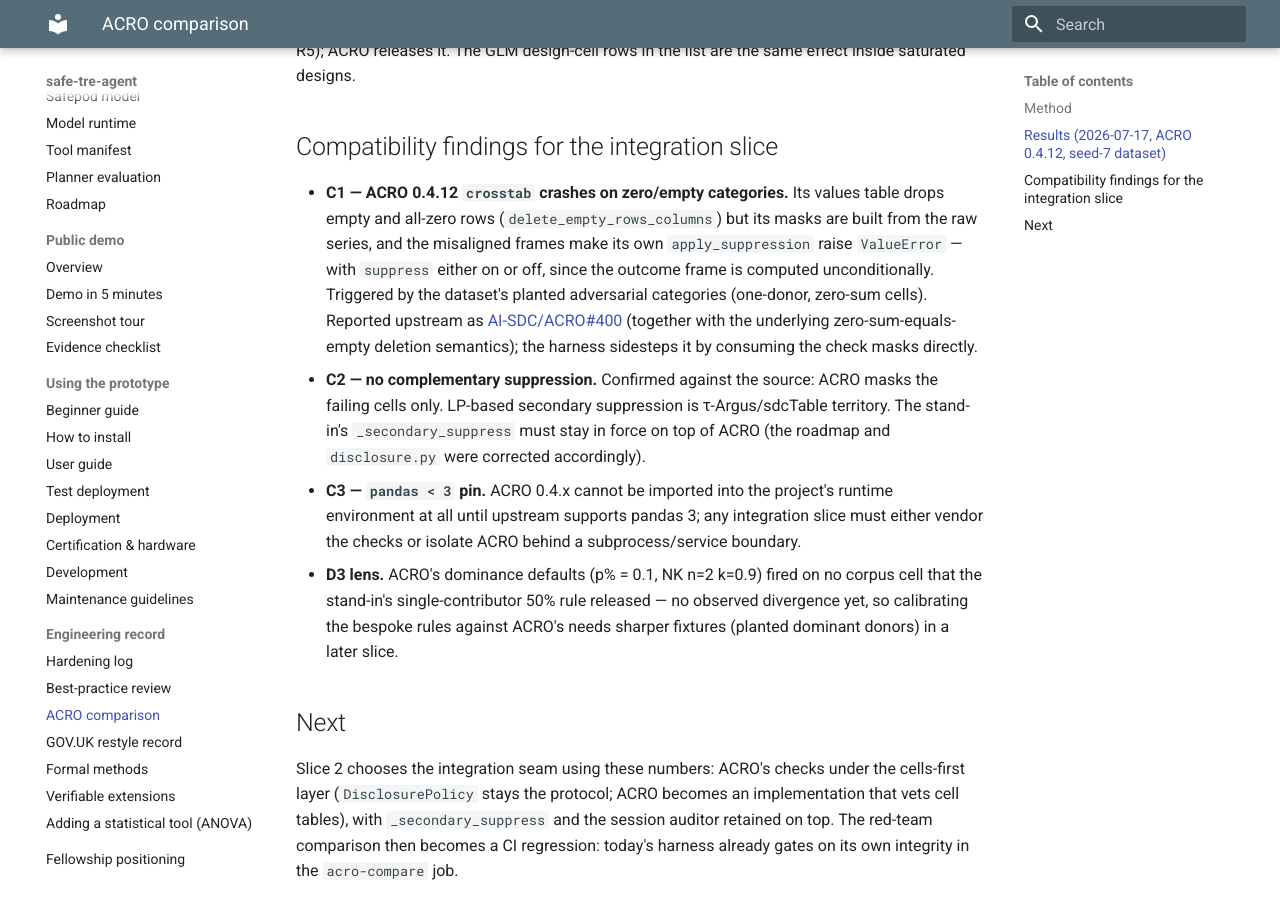
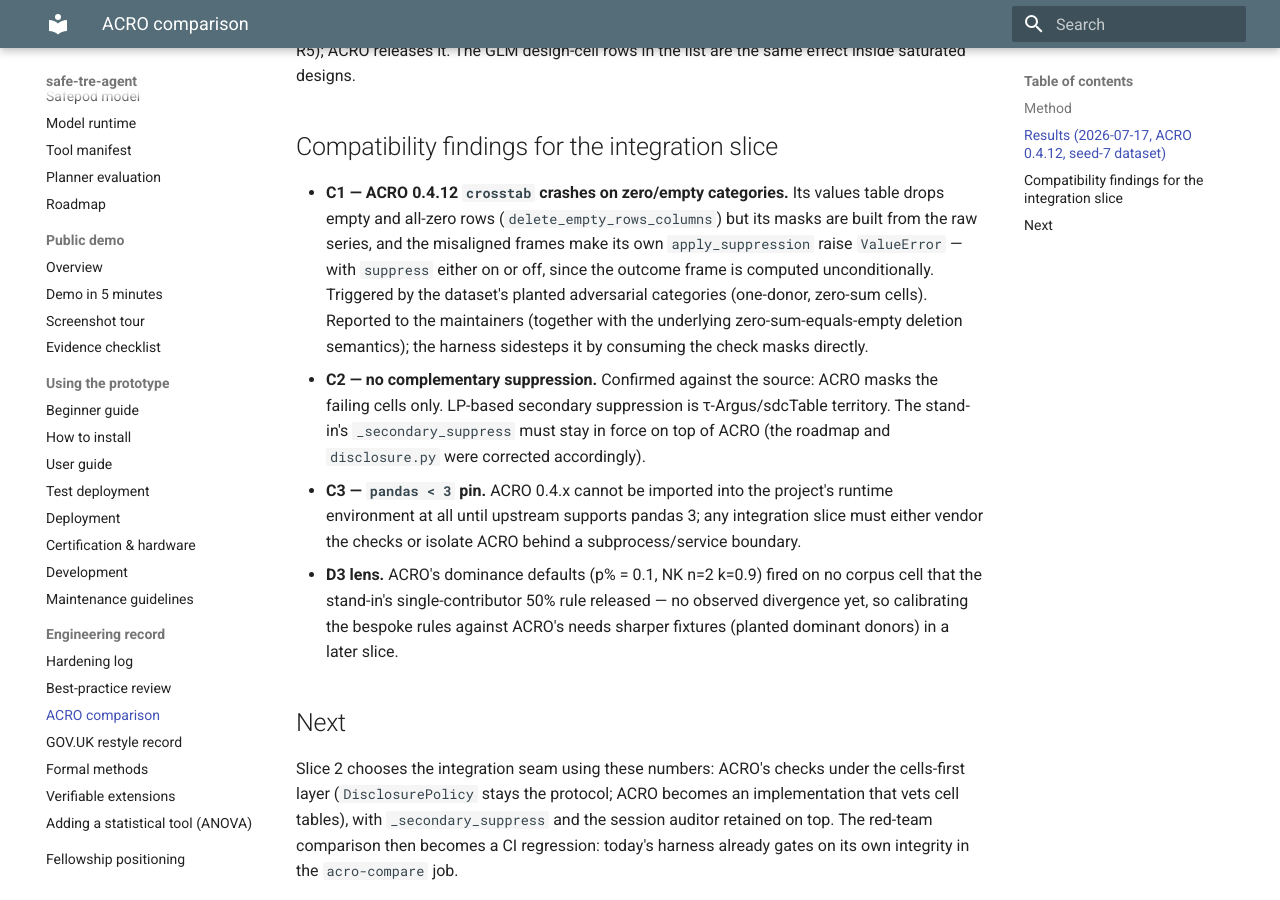
Before and after one commit to wadelab/safe-tre-agent, an MkDocs documentation site: the page built from docs/acro-comparison.md, in a window 1280 px wide and 900 px high, scrolled down 1509 px. Built offline with MkDocs 1.6.1 and Material for MkDocs 9.7.7, drawn with Linux system fonts in a browser that asks for light colours.

Commit message:
ACRO comparison: the upstream report goes by email, not the tracker

```diff
--- a/docs/acro-comparison.md
+++ b/docs/acro-comparison.md
@@ -69,10 +69,9 @@ rows in the list are the same effect inside saturated designs.
   make its own `apply_suppression` raise `ValueError` — with `suppress`
   either on or off, since the outcome frame is computed unconditionally.
   Triggered by the dataset's planted adversarial categories (one-donor,
-  zero-sum cells). Reported upstream as
-  [AI-SDC/ACRO#400](https://github.com/AI-SDC/ACRO/issues/400) (together
-  with the underlying zero-sum-equals-empty deletion semantics); the
-  harness sidesteps it by consuming the check masks directly.
+  zero-sum cells). Reported to the maintainers (together with the
+  underlying zero-sum-equals-empty deletion semantics); the harness
+  sidesteps it by consuming the check masks directly.
 - **C2 — no complementary suppression.** Confirmed against the source:
   ACRO masks the failing cells only. LP-based secondary suppression is
   τ-Argus/sdcTable territory. The stand-in's `_secondary_suppress` must
```
